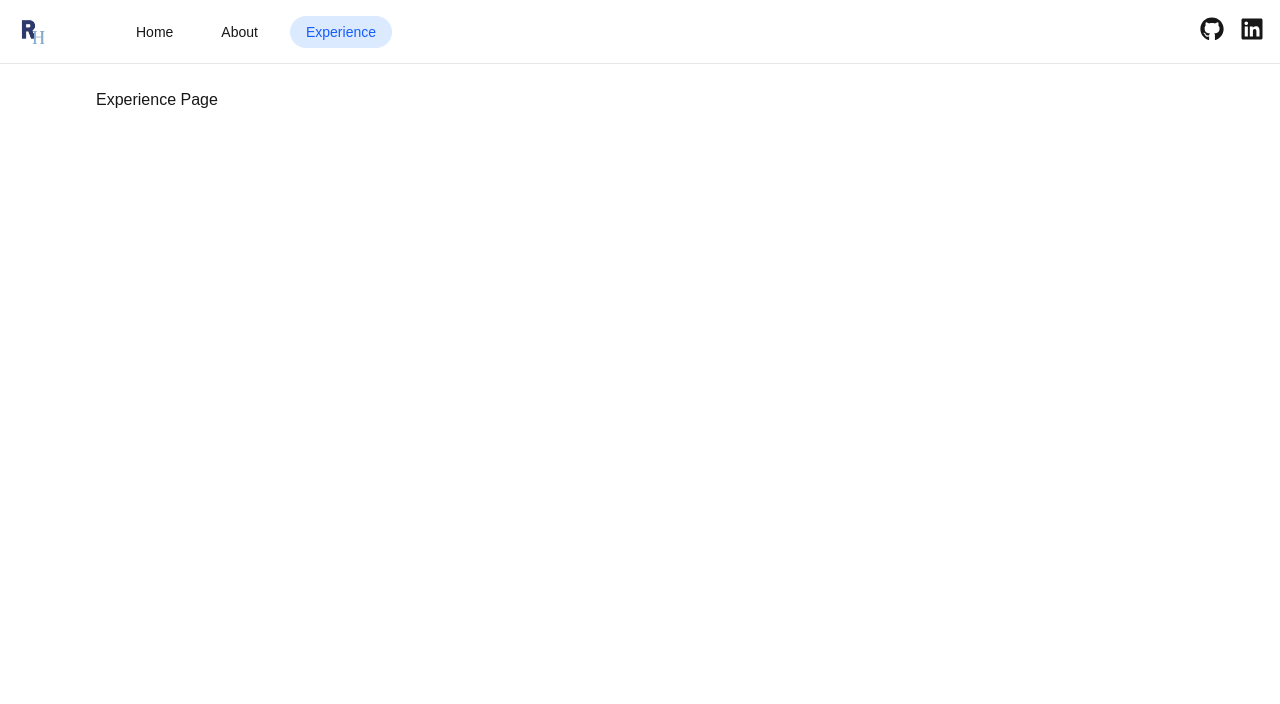
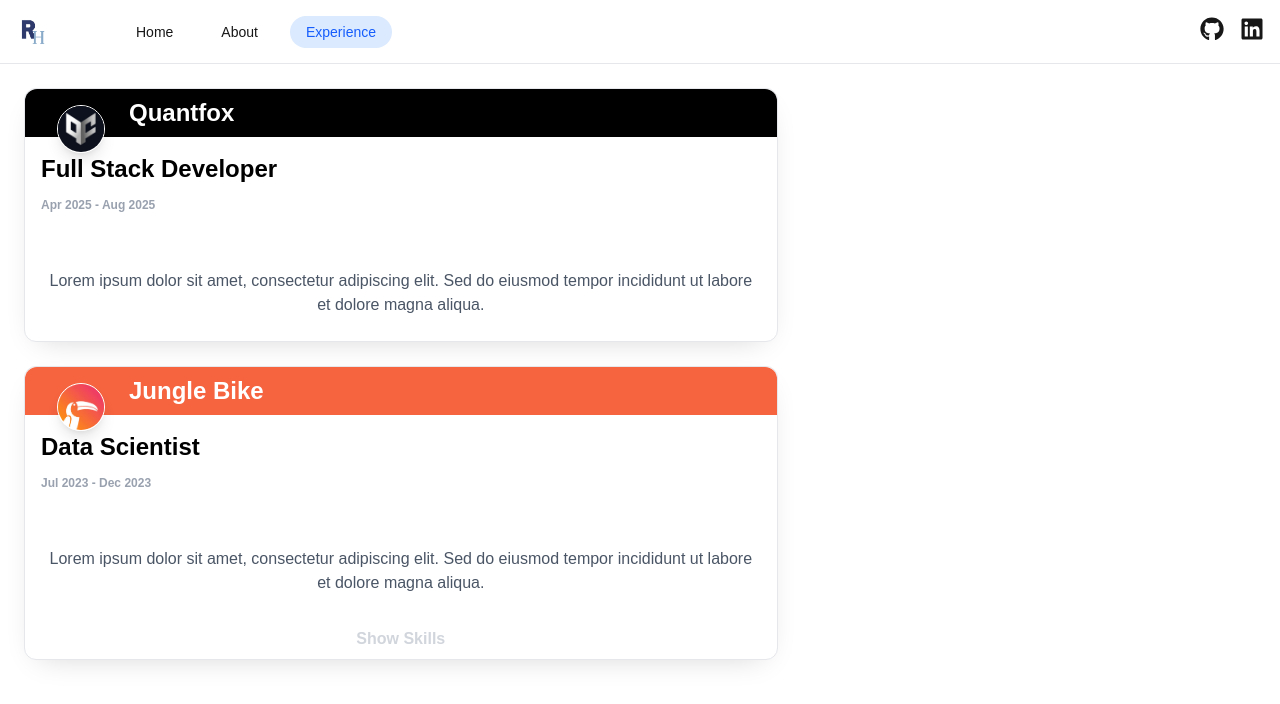
Before and after one commit to ryanoux42/myPortfolio, a Next.js app in the folder portfolio/: page /experience in a window 1280 px wide. Shown: the top 704 px of the page. Built offline with nearby package versions, Linux system fonts and the light colour scheme.

Commit message:
:sparkles:(experience): create experience card where you can see more details

```diff
--- a/portfolio/src/app/experience/page.tsx
+++ b/portfolio/src/app/experience/page.tsx
@@ -1,5 +1,35 @@
+import ExperienceCard from "@/components/Experience/ExperienceCard";
+import { ExperienceCardInfo } from "@/types";
+
+
+const experienceData: ExperienceCardInfo[] = [
+   {
+      colorBanner: "#000000",
+      company: "Quantfox",
+      companylogo: "quantfox.png",
+      role: "Full Stack Developer",
+      date: { start: new Date("2025-04-01"), end: new Date("2025-08-01") },
+      desc: "Lorem ipsum dolor sit amet, consectetur adipiscing elit. Sed do eiusmod tempor incididunt ut labore et dolore magna aliqua.",
+   },
+   {
+      colorBanner: "#f5633f",
+      company: "Jungle Bike",
+      companylogo: "jungle_bike.jpeg",
+      role: "Data Scientist",
+      date: { start: new Date("2023-07-01"), end: new Date("2023-12-31") },
+      desc: "Lorem ipsum dolor sit amet, consectetur adipiscing elit. Sed do eiusmod tempor incididunt ut labore et dolore magna aliqua.",
+      skills: ["Python", "PostgreSQL"],
+   }
+]
+
 function Experience() {
-   return <div>Experience Page</div>;
+   return (
+       <div className="flex flex-col justify-start space-y-6 sm:w-[60%]">
+         {experienceData.map((cardInfo, index) => (
+            <ExperienceCard key={index} cardInfo={cardInfo} />
+         ))}
+       </div>
+   );
 }
 
 export default Experience;
--- a/portfolio/src/app/layout.tsx
+++ b/portfolio/src/app/layout.tsx
@@ -31,7 +31,7 @@
       >
         <main>
           <Navigation />
-          <div className="ml-24 my-6">{children}</div>
+          <div className="ml-6 my-6">{children}</div>
           {/* put footer here */}
         </main>
       </body>
--- a/portfolio/src/components/Button/ButtonWithIcon.tsx
+++ /dev/null
@@ -1,27 +0,0 @@
-import Link from "next/link";
-
-import { JSX } from "react/jsx-dev-runtime";
-
-interface ButtonWithIconProps {
-   text: string;
-   link: string;
-   icon: JSX.Element;
-   download?: boolean;
-}
-
-function ButtonWithIcon({ text, link, icon, download }: ButtonWithIconProps) {
-  return (
-    <Link
-      href={link}
-      download={download}
-      className="inline-block rounded text-xl bg-blue-500 px-5 py-2 text-white border border-transparen hover:bg-white hover:text-blue-500 hover:border-blue-500 transition-colors duration-200"
-    >
-      <div className="flex items-center space-x-2">
-      {icon}
-      <span className="m-0">{text}</span>
-      </div>
-    </Link>
-  );
-}
-
-export default ButtonWithIcon;
--- /dev/null
+++ b/portfolio/src/components/Button/ButtonWithLink.tsx
@@ -0,0 +1,27 @@
+import Link from "next/link";
+
+import { JSX } from "react/jsx-dev-runtime";
+
+interface ButtonWithLinkProps {
+   text: string;
+   link: string;
+   icon: JSX.Element;
+   download?: boolean;
+}
+
+function ButtonWithLink({ text, link, icon, download }: ButtonWithLinkProps) {
+  return (
+    <button className="inline-block rounded text-xl bg-blue-500 px-5 py-2 text-white border border-transparen hover:bg-white hover:text-blue-500 hover:border-blue-500 transition-colors duration-200">
+      <Link
+        href={link}
+        download={download}
+        className="flex items-center space-x-2"
+      >
+        {icon}
+        <span className="m-0">{text}</span>
+      </Link>
+    </button>
+  );
+}
+
+export default ButtonWithLink;
--- /dev/null
+++ b/portfolio/src/components/Experience/ExperienceCard.tsx
@@ -0,0 +1,127 @@
+"use client";
+
+import { useState } from "react";
+
+import Image from "next/image";
+
+import { ExperienceCardInfo, ExperienceDate } from "@/types";
+
+
+interface ExperienceCardBannerProps {
+  colorBanner: string;
+  companyName: string;
+  logoPath: string;
+}
+
+function ExperienceCardBanner({ colorBanner, companyName, logoPath }: ExperienceCardBannerProps) {
+
+  return (
+      <div
+        className="flex h-12 justify-start rounded-t-xl"
+        style={{ background: colorBanner }}
+      >
+        <div className="ml-4 mt-2">
+          <Image
+            src={`/${logoPath}`}
+            alt={companyName}
+            width={48}
+            height={48}
+            className="rounded-full border border-white ml-4 mt-2 mr-4 shadow-lg w-min-48 h-min-48"
+          />
+        </div>
+        {/* Title */}
+          <h5 className={"text-center text-2xl font-bold truncate text-white mt-2 ml-2"}>
+            {companyName}
+          </h5>
+      </div>
+  );
+}
+
+interface ExperienceCardRoleProps {
+  role: string;
+  date: ExperienceDate;
+}
+
+function ExperienceCardRole({ role, date }: ExperienceCardRoleProps) {
+
+  const formatDate = (date: ExperienceDate): string => {
+    const options: Intl.DateTimeFormatOptions = { year: 'numeric', month: 'short' };
+    const startDate = new Intl.DateTimeFormat('en-US', options).format(date.start);
+    const endDate = date.end ? new Intl.DateTimeFormat('en-US', options).format(date.end) : 'Present';
+
+    return `${startDate} - ${endDate}`;
+  };
+
+  const dateString = formatDate(date);
+  return (
+      <div className="flex flex-col justify-start space-x-6 p-4">
+          <h5 className={`text-2xl font-bold text-black sm:text-l`}>
+            {role}
+          </h5>
+          <h5 className={`text-l font-semibold mt-3 text-gray-400 sm:text-xs`}>
+            {dateString}
+          </h5>
+      </div>
+  );
+}
+
+interface ExperienceCardSkillsProps {
+  skills: string[];
+}
+
+function ExperienceCardSkills({ skills }: ExperienceCardSkillsProps) {
+  const [showDetails, setShowDetails] = useState(false);
+
+  return (
+    <>
+      {showDetails && (
+        <div className="p-6">
+          <div className="flex flex-wrap gap-2 justify-start">
+            {skills.map((skill, index) => (
+              <span key={index} className="text-white text-sm bg-black rounded-full p-2">{skill}</span>
+            ))}
+          </div>
+        </div>
+      )}
+      <button
+        className="w-full text-gray-300 font-semibold py-2 rounded-b-xl hover:text-black transition-colors duration-200"
+        onClick={() => setShowDetails(!showDetails)}
+      >
+        {showDetails ? "Hide Skills" : "Show Skills"}
+      </button>
+    </>
+  );
+}
+
+interface ExperienceCardProps {
+  cardInfo: ExperienceCardInfo;
+}
+
+function ExperienceCard({ cardInfo }: ExperienceCardProps) {
+  return (
+    <div
+      className={"rounded-xl border p-0 transition-shadow duration-300 bg-white border-gray-200 shadow-[0_10px_30px_-15px_rgba(0,0,0,0.2)] hover:shadow-[0_20px_30px_-10px_rgba(0,0,0,0.3)]"}
+    >
+      <ExperienceCardBanner
+        colorBanner={cardInfo.colorBanner}
+        companyName={cardInfo.company}
+        logoPath={cardInfo.companylogo}
+      />
+      <ExperienceCardRole
+        role={cardInfo.role}
+        date={cardInfo.date}
+      />
+
+      <div className="p-6">
+        <p className={`mt-4 text-center text-base text-gray-600`}>
+          {cardInfo.desc}
+        </p>
+      </div>
+      {cardInfo.skills && cardInfo.skills.length > 0 && (
+        <ExperienceCardSkills skills={cardInfo.skills} />
+      )}
+    </div>
+  );
+}
+
+export default ExperienceCard;
--- a/portfolio/src/components/Home/ReachMeSection.tsx
+++ b/portfolio/src/components/Home/ReachMeSection.tsx
@@ -1,4 +1,4 @@
-import ButtonWithIcon from "@/components/Button/ButtonWithIcon";
+import ButtonWithLink from "@/components/Button/ButtonWithLink";
 
 import { FiDownload } from "react-icons/fi";
 import { HiOutlineMail } from 'react-icons/hi';
@@ -6,13 +6,13 @@
 function ReachMeSection() {
   return (
    <div className="flex space-x-4">
-      <ButtonWithIcon
+      <ButtonWithLink
          text="Get Resume"
          link="/Ryan_Hercule_CV.pdf"
          icon={<FiDownload size={24} />}
          download={true}
       />
-      <ButtonWithIcon
+      <ButtonWithLink
          text="Contact Me"
          link="mailto:ryan.hercule@epitech.eu"
          icon={<HiOutlineMail size={24} />}
--- a/portfolio/src/types/index.ts
+++ b/portfolio/src/types/index.ts
@@ -1 +1,2 @@
 export * from './navigation';
+export * from './experience';
```
Also changed, not shown: portfolio/src/types/experience.ts (added, +14 -0 lines), portfolio/public/jungle_bike.jpeg (added), portfolio/public/quantfox.png (added).
